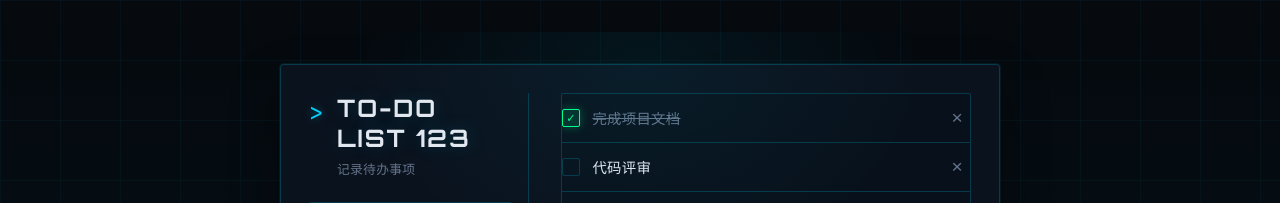
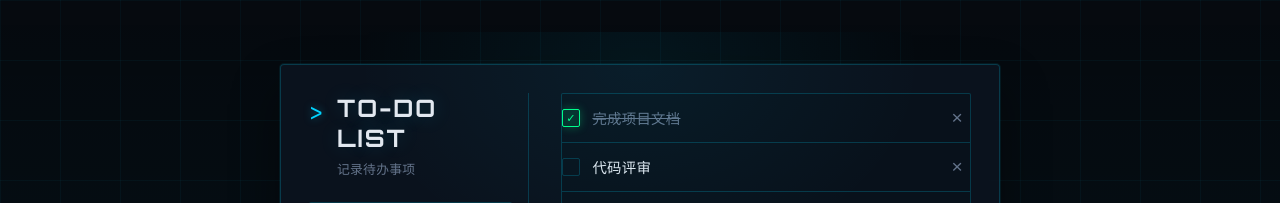
Before and after one commit to luckyBoy-11111/git_test, a Vue app: page / in a window 1280 px wide. Shown: the top 203 px of the page. Built offline with nearby package versions, Linux system fonts and the light colour scheme.

Commit message:
fix:修改标题错误的文本

```diff
--- a/src/components/todo/TodoHeader.vue
+++ b/src/components/todo/TodoHeader.vue
@@ -13,7 +13,7 @@ withDefaults(
     subtitle?: string
   }>(),
   {
-    title: 'To-Do List 123',
+    title: 'To-Do List',
     subtitle: '记录待办事项',
   }
 )
```
